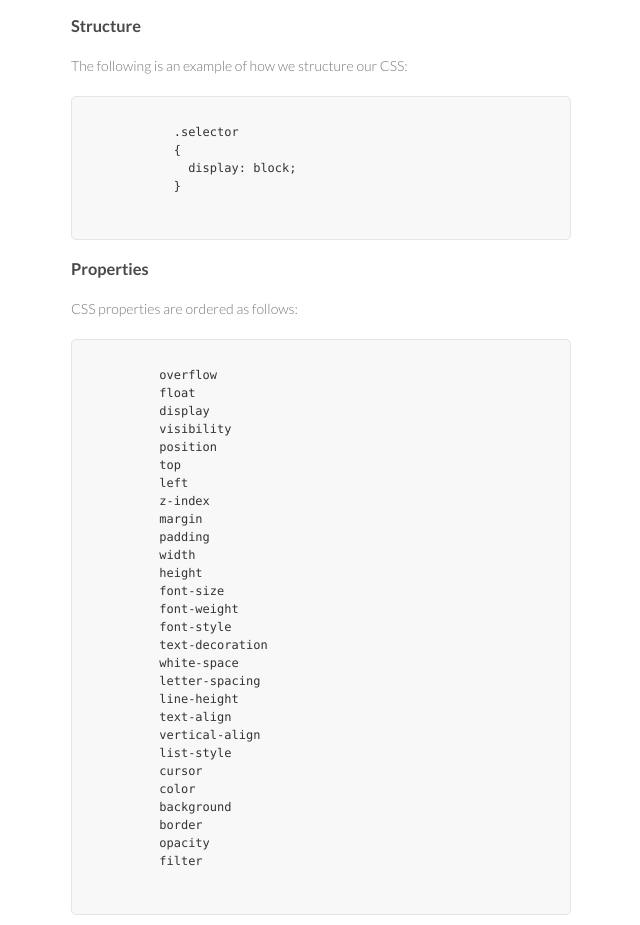
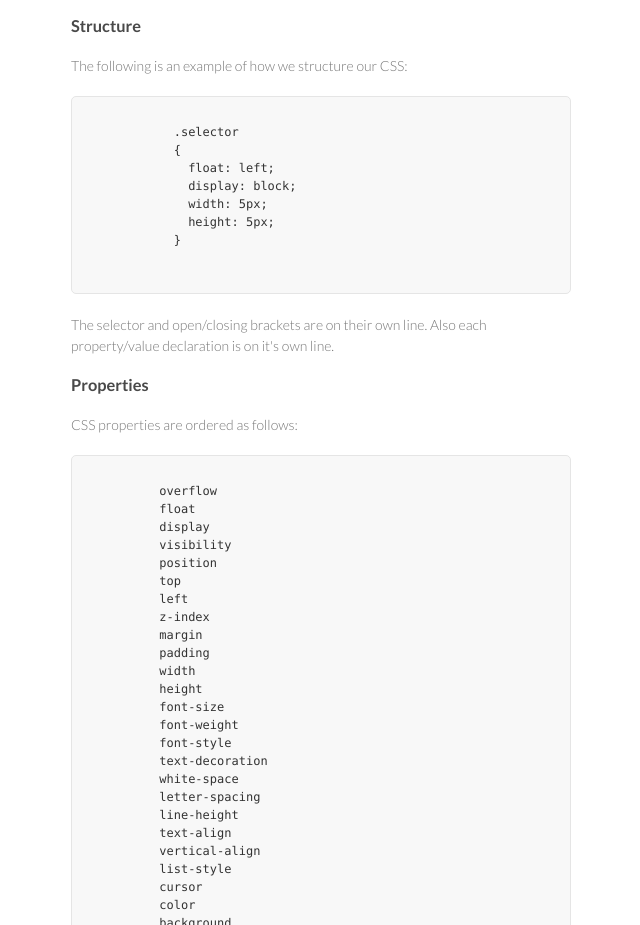
Before and after one commit to delphic-digital/delphic-digital.github.io, a plain HTML site: page index.html in a window 1280 px wide. Shown: the part 1191-2116 px from the top of the page, without its empty margins (499-1139 px from the left). Drawn offline with Linux system fonts and the light colour scheme.

Commit message:
Update index.html

```diff
--- a/index.html
+++ b/index.html
@@ -58,10 +58,14 @@ return path.dirname(this.file);
           <code>
             .selector
             {
+              float: left;
               display: block;
+              width: 5px;
+              height: 5px;
             }
           </code>
         </pre>
+        <p>The selector and open/closing brackets are on their own line. Also each property/value declaration is on it's own line.</p>
 
         <h3>Properties</h3>
         <p>CSS properties are ordered as follows:</p>
```
